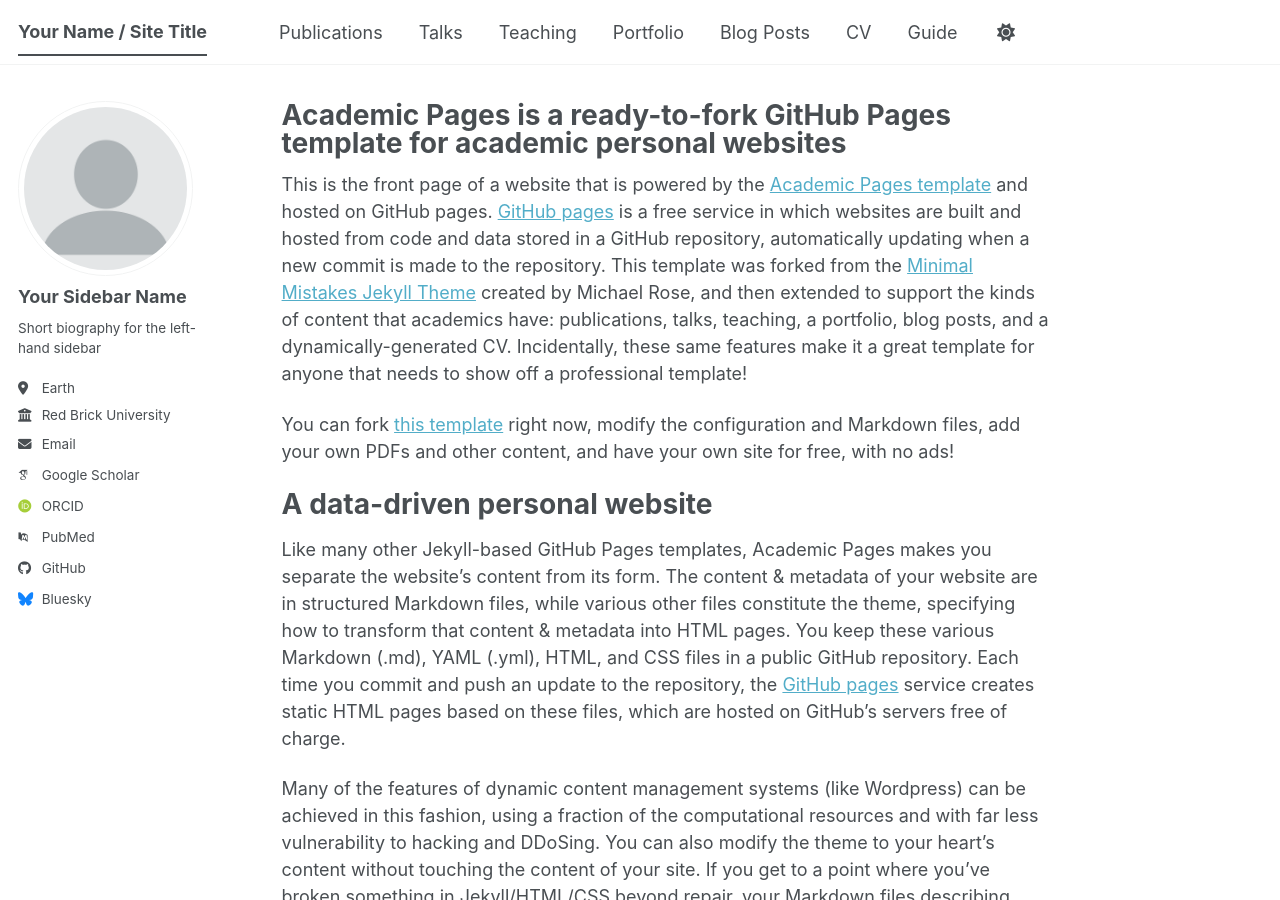
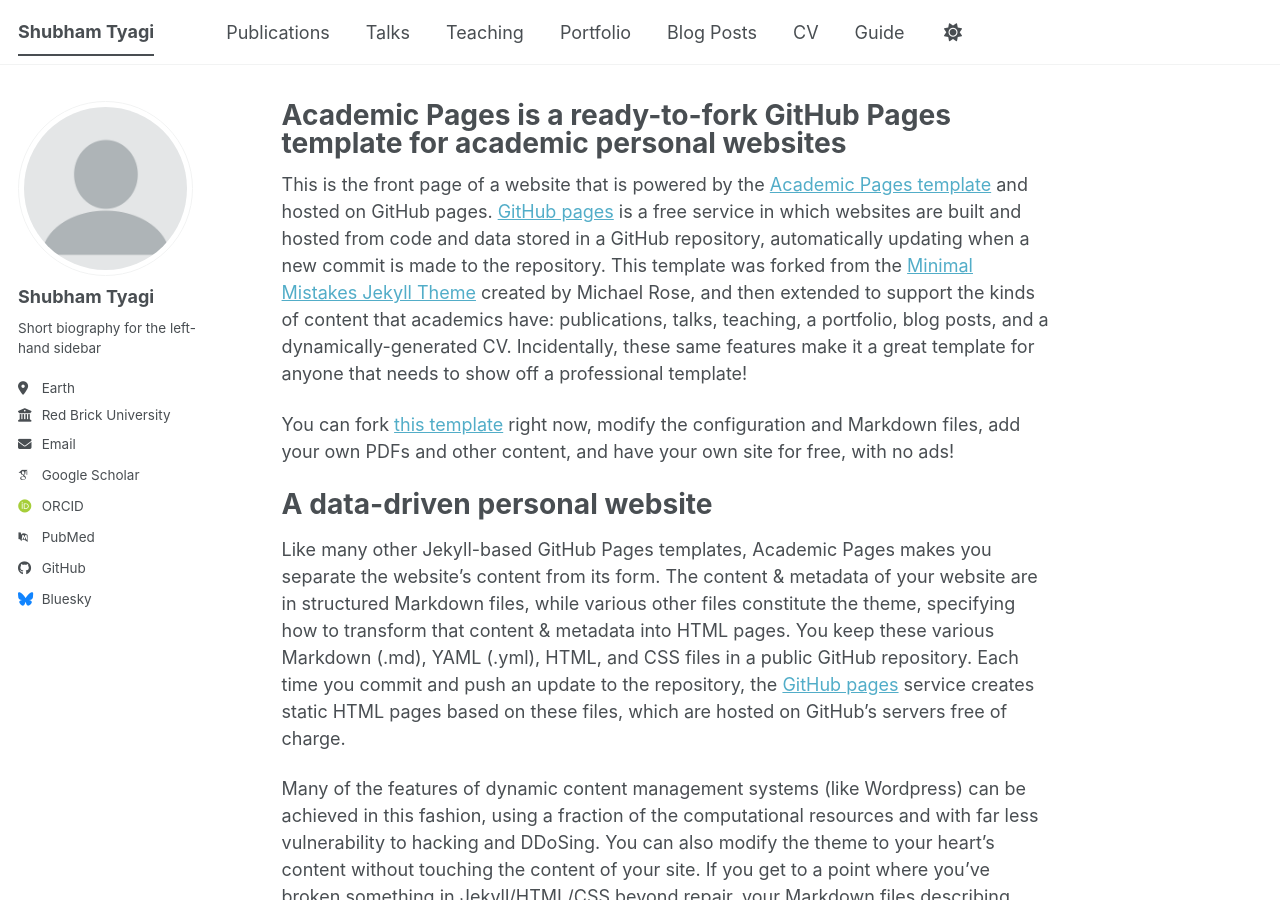
Before and after one commit to shubhamtyagi145/shubhamtyagi145.github.io, a Jekyll site: the page built from _pages/about.md, in a window 1280 px wide and 900 px high. Built offline with Jekyll 4.4.1, drawn with Linux system fonts in a browser that asks for light colours; some web fonts are replaced; a script bundle is joined from its source files by our own code; library files that are not in the unit come from our copies.

Commit message:
Updated site

```diff
--- a/_config.yml
+++ b/_config.yml
@@ -9,7 +9,7 @@
 # Basic Site Settings
 locale                   : "en-US"
 site_theme               : "default" # The available themes options are "default", "air", "sunrise", "mint", "dirt" and "contrast"
-title                    : "Your Name / Site Title"
+title                    : "Shubham Tyagi"
 title_separator          : "-"
 name                     : &name "Your Name"
 description              : &description "Your Name's academic portfolio"   # Update this with a general description of your site, this is the default if not overridden by a page
@@ -24,7 +24,7 @@
 author:
   # Biographic information
   avatar           : "profile.png"
-  name             : "Your Sidebar Name"
+  name             : "Shubham Tyagi"
   pronouns         : # example: "she/her"
   bio              : "Short biography for the left-hand sidebar"
   location         : "Earth"
```
